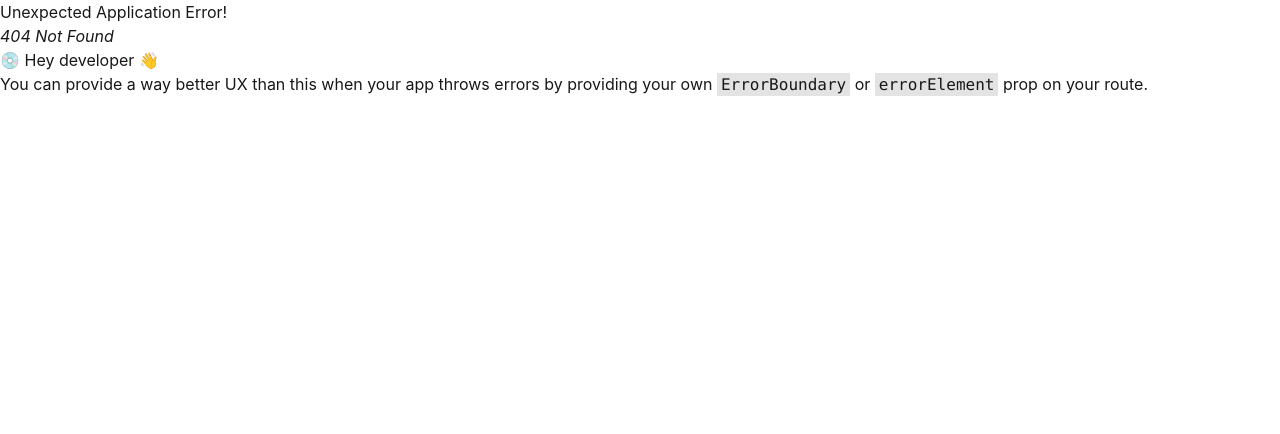
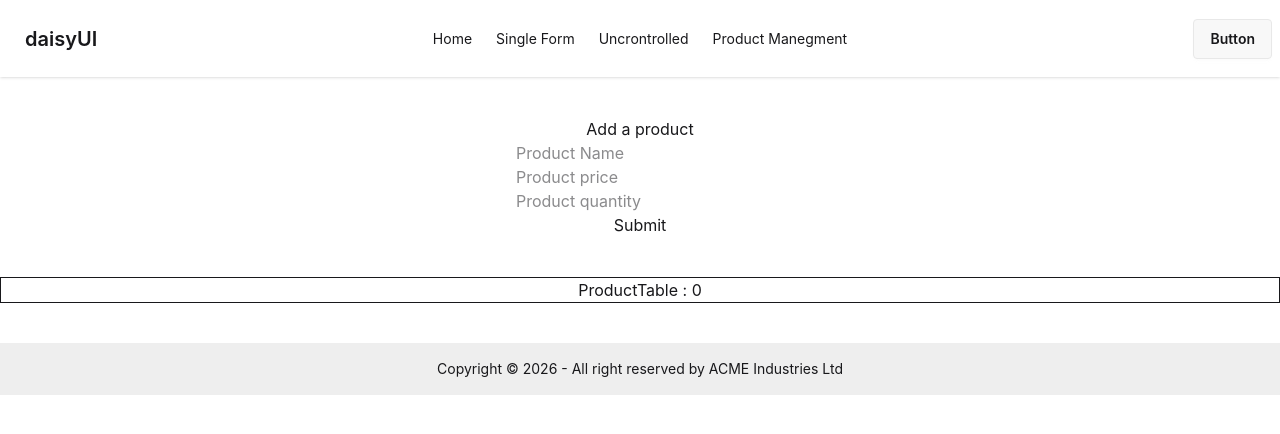
Before and after one commit to minajarifa/module-14, a React (Vite) app: page /ProductManegment in a window 1280 px wide. Before the commit this address had no page. Shown: the top 434 px of the page. Built offline with nearby package versions, Linux system fonts and the light colour scheme.

Commit message:
form function

```diff
--- /dev/null
+++ b/src/Components/ProductForm.jsx
@@ -0,0 +1,26 @@
+export default function ProductForm({ handleProducts }) {
+  const handleProosuctSubmit = (e) => {
+    e.preventDefault();
+    const form = e.target;
+    const name = form.name.value;
+    const price = form.price.value;
+    const quantity = form.quantity.value;
+    const newProduct = { name, price, quantity };
+    handleProducts(newProduct);
+    console.log(newProduct);
+  };
+  return (
+    <div className=" text-center">
+      <h3>Add a product </h3>
+      <form onSubmit={handleProosuctSubmit}>
+        <input type="text" name="name" placeholder="Product Name" />
+        <br />
+        <input type="text" name="price" placeholder="Product price" />
+        <br />
+        <input type="text" name="quantity" placeholder="Product quantity" />
+        <br />
+        <button type="submit">Submit</button>
+      </form>
+    </div>
+  );
+}
--- /dev/null
+++ b/src/Components/ProductTable.jsx
@@ -0,0 +1,15 @@
+export default function ProductTable({ products }) {
+
+  return (
+    <div className="border text-center my-10">
+      ProductTable : {products.length}
+     {
+        products.map(product=> <div className="p-5">
+        <h1>Nema : {product.name}</h1>
+        <h1>Price : {product.price}</h1>
+        <h1>Quantity : {product.quantity}</h1>
+      </div>)
+     }
+    </div>
+  );
+}
--- a/src/Layout/Header/Header.jsx
+++ b/src/Layout/Header/Header.jsx
@@ -11,6 +11,9 @@ export default function Header() {
       </NavLink>
       <NavLink className="m-3" to={`Uncrontrolled`}>
         Uncrontrolled
+      </NavLink>
+      <NavLink className="m-3" to={`ProductManegment`}>
+        Product Manegment
       </NavLink>
     </>
   );
--- /dev/null
+++ b/src/Pages/ProductManagment/ProductManegment.jsx
@@ -0,0 +1,18 @@
+import { useState } from "react";
+import ProductForm from "../../Components/ProductForm";
+import ProductTable from "../../Components/ProductTable";
+
+export default function ProductManegment() {
+    const [products,setProducts]=useState([])
+    const handleProducts=(newProduct)=>{
+        const newProducts =[...products,newProduct]
+        setProducts(newProducts)
+
+    }
+  return (
+    <div>
+        <ProductForm handleProducts={handleProducts}></ProductForm>
+        <ProductTable products={products}></ProductTable>
+    </div>
+  )
+}
--- a/src/main.jsx
+++ b/src/main.jsx
@@ -9,6 +9,7 @@ import {
 import Home from './Pages/Home/Home.jsx';
 import SingleForm from './Pages/SingleForm/SingleForm.jsx';
 import Uncrontrolled from './Pages/Uncontrolled/Uncrontrolled.jsx';
+import ProductManegment from './Pages/ProductManagment/ProductManegment.jsx';
 const router = createBrowserRouter([
   {
     path: "/",
@@ -26,6 +27,10 @@ const router = createBrowserRouter([
         path: "/Uncrontrolled",
         Component: Uncrontrolled,
       },
+      {
+       path: "/ProductManegment",
+        Component: ProductManegment,
+      },
     ],
   },
 ]);
```
